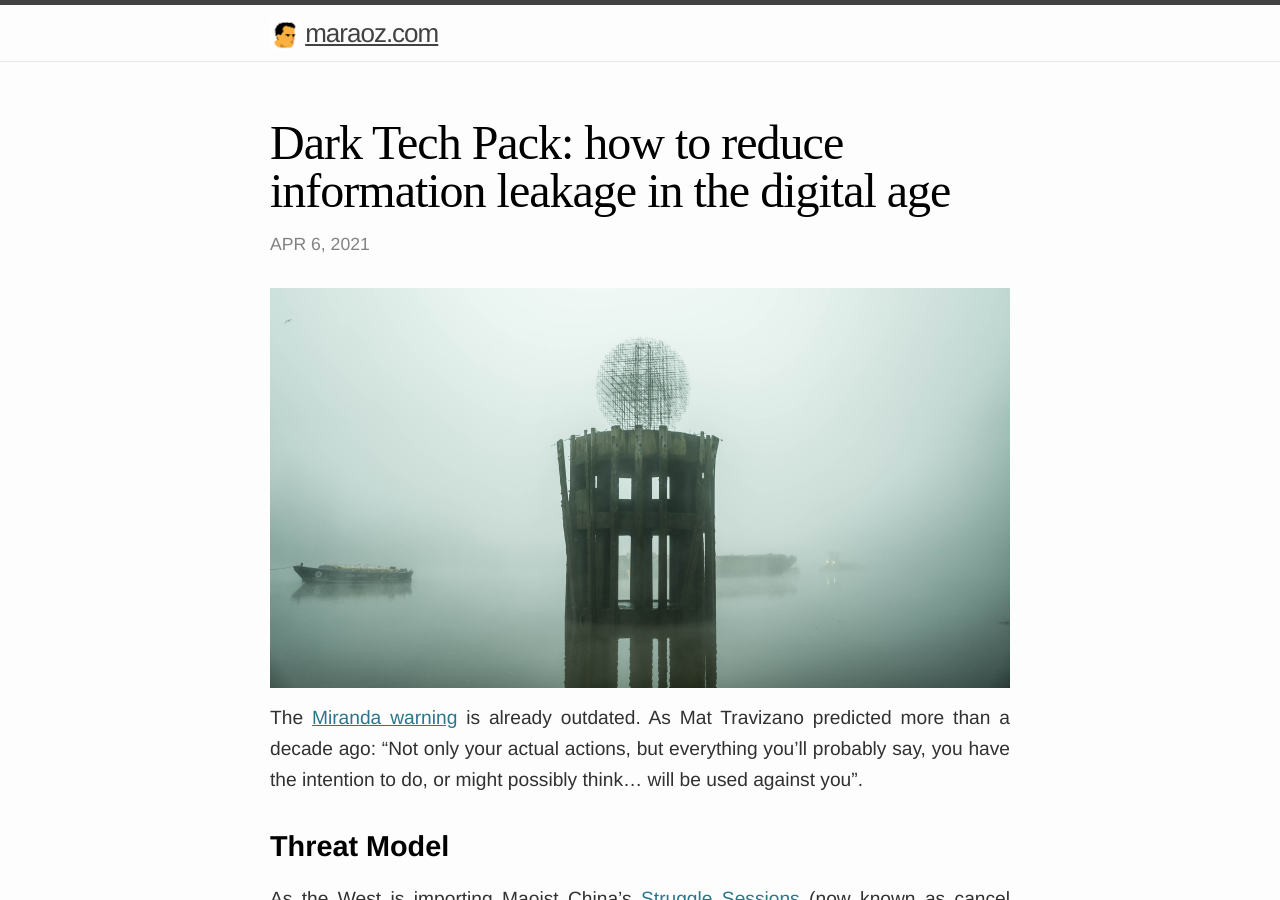
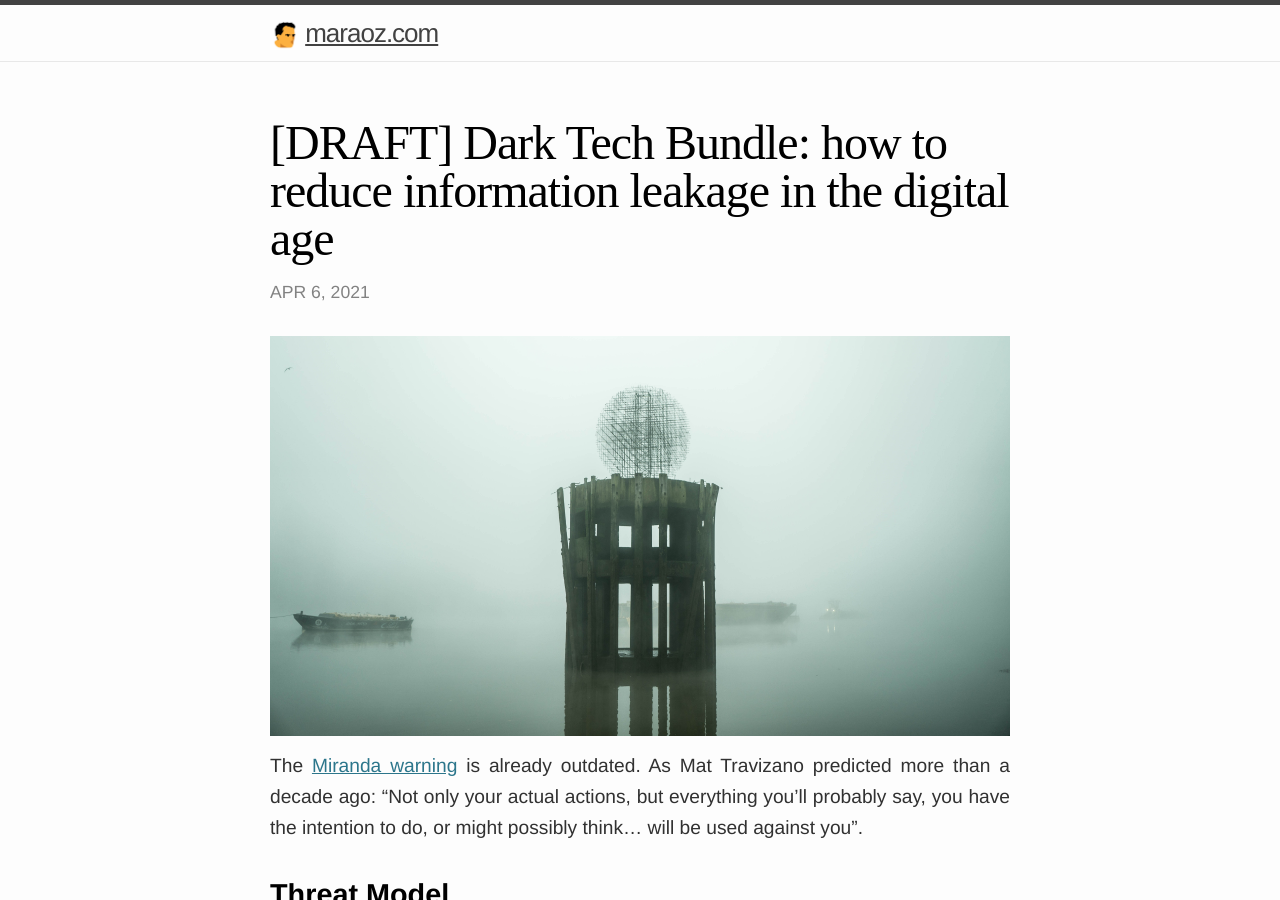
Before and after one commit to tobyornottobe/maraoz.github.io, a Jekyll site: the page built from _posts/2021-04-06-dark-tech.md, in a window 1280 px wide and 900 px high. Built offline with Jekyll 4.4.1, drawn with Linux system fonts in a browser that asks for light colours.

Commit message:
shareable draft

```diff
--- a/_posts/2021-04-06-dark-tech.md
+++ b/_posts/2021-04-06-dark-tech.md
@@ -1,6 +1,6 @@
 ---
 layout: post
-title:  "Dark Tech Pack: how to reduce information leakage in the digital age"
+title:  "[DRAFT] Dark Tech Bundle: how to reduce information leakage in the digital age"
 draft: true
 ---
 <img class="cover" src="/img/dark-tech/cover.jpg">
```
